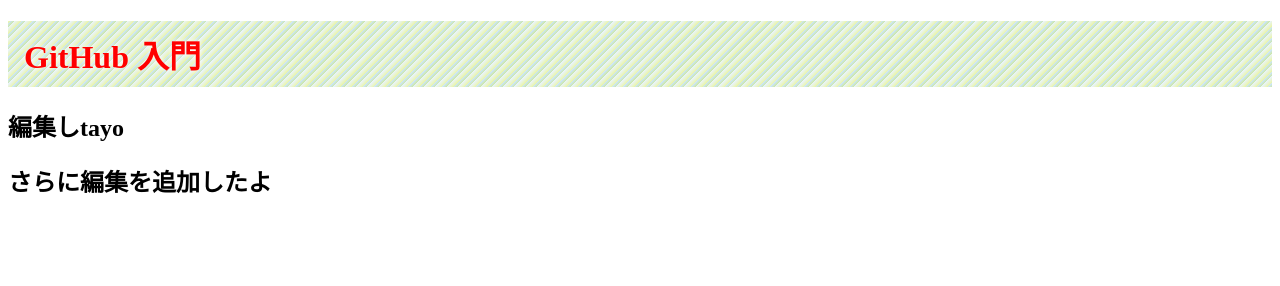
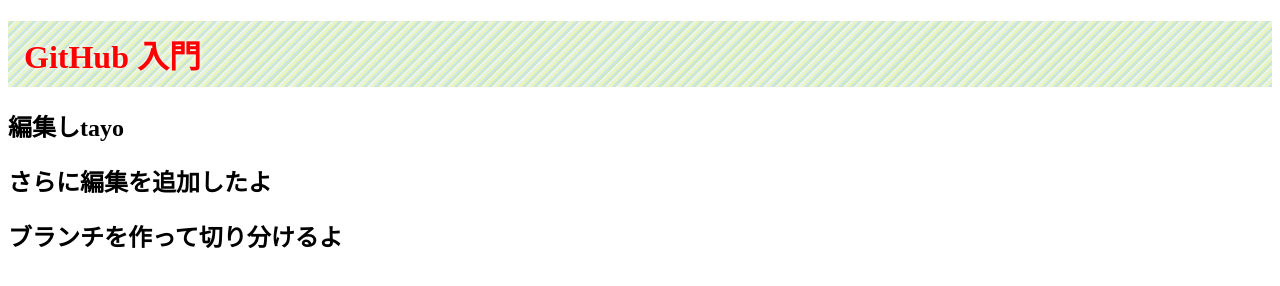
Before and after one commit to nyanyann186/github_ws, a plain HTML site: page index.html in a window 1280 px wide. Drawn offline with Linux system fonts and the light colour scheme.

Commit message:
ブランチてすと

```diff
--- a/index.html
+++ b/index.html
@@ -8,6 +8,7 @@
     <h1>GitHub 入門</h1>
     <h2>編集しtayo</h2>
     <h2>さらに編集を追加したよ</h2>
+    <h2>ブランチを作って切り分けるよ</h2>
 
     <!-- 変更箇所に困ったら下記のコメントアウトを外してください -->
     <!--<div id="target">ここをクリックするとアラート発生</div>-->
```
